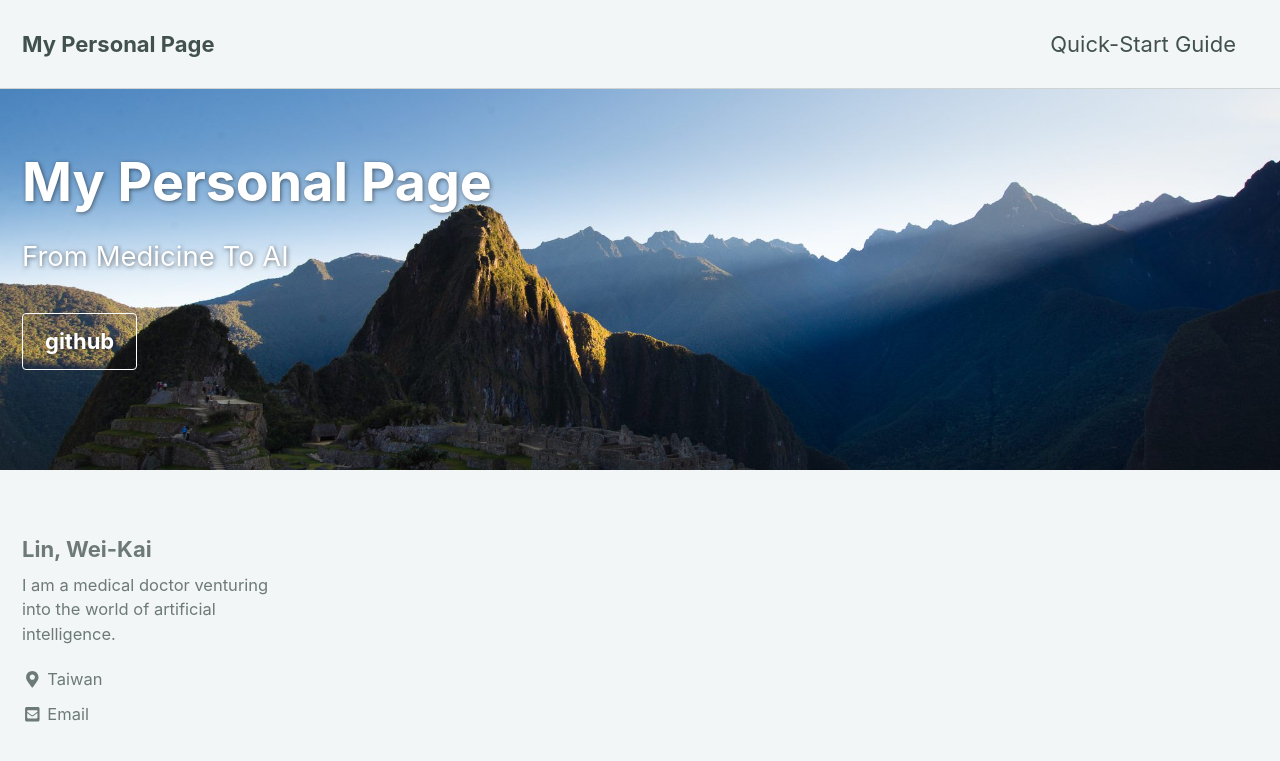
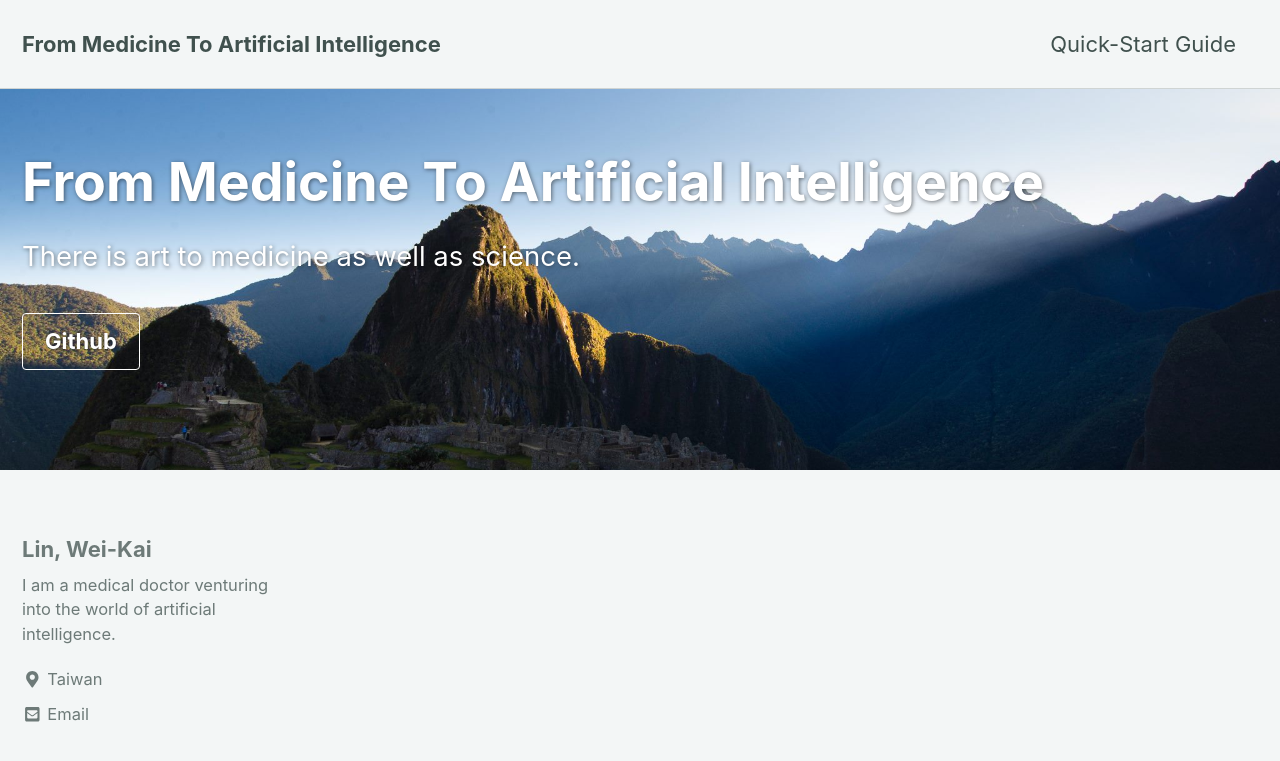
Before and after one commit to spreadwyvern/spreadwyvern.github.io, a Jekyll site: the page built from index.html, in a window 1280 px wide and 900 px high. Shown: the top 761 px of the window. Built offline with Jekyll 4.4.1, drawn with Linux system fonts in a browser that asks for light colours; cached includes are drawn as plain includes; nearby versions of some CDN libraries; the list of posts is cut into pages by our own code.

Commit message:
updated pages

```diff
--- a/_config.yml
+++ b/_config.yml
@@ -16,14 +16,14 @@ minimal_mistakes_skin    : "mint" # "air", "aqua", "contrast", "dark", "dirt", "
 
 # Site Settings
 locale                   : "en-US"
-title                    : "My Personal Page"
+title                    : "From Medicine To Artificial Intelligence"
 title_separator          : "|"
 name                     : "Lin, Wei-Kai"
 description              : "Personal Records"
 url                      : "https://spreadwyvern.github.io"
 baseurl                  : # the subpath of your site, e.g. "/blog"
 repository               : "spreadwyvern/spreadwyvern.github.io"
-teaser                   : /assets/images/kidney.png # path of fallback teaser image, e.g. "/assets/images/500x300.png"
+teaser                   : #/assets/images/kidney.png # path of fallback teaser image, e.g. "/assets/images/500x300.png"
 # breadcrumbs            : false # true, false (default)
 words_per_minute         : 200
 comments:
--- a/index.html
+++ b/index.html
@@ -1,10 +1,10 @@
 ---
 layout: single
 author_profile: true
-excerpt: "From Medicine To AI"
+excerpt: "There is art to medicine as well as science."
 header:
   overlay_image: /assets/images/machupichu.jpg
   actions:
-    - label: "github"
+    - label: "Github"
       url: "https://github.com/spreadwyvern?tab=repositories"
 ---
```
